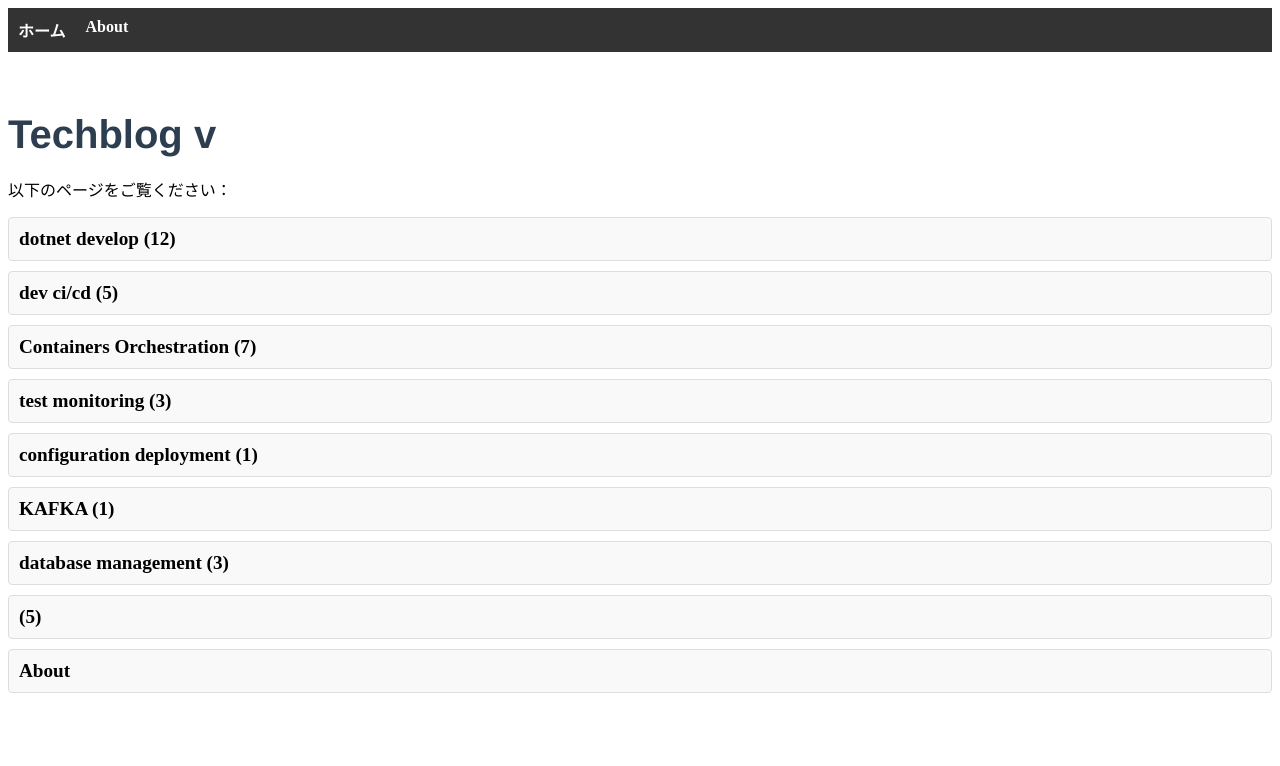
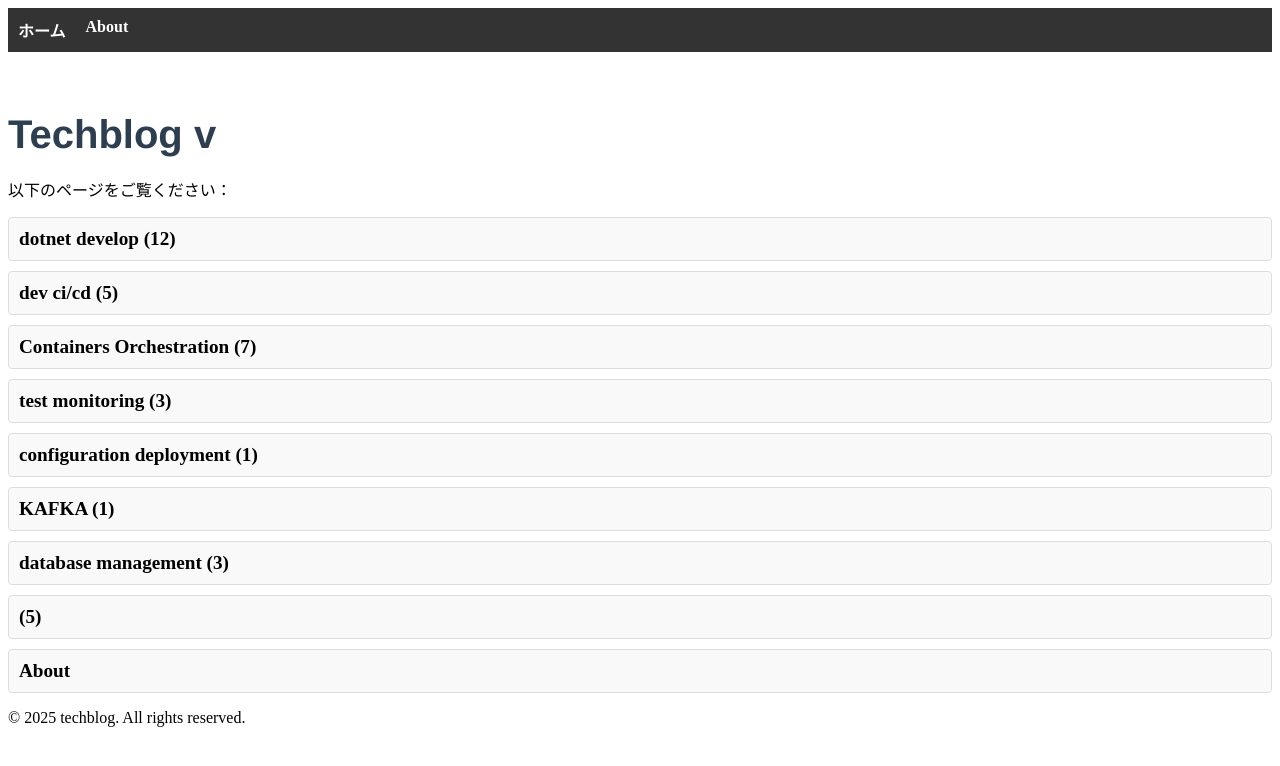
Before and after one commit to sage-mt07/techblog, a Jekyll site: the page built from docs/index.md, in a window 1280 px wide. Shown: the top 766 px of the page. Built offline with Jekyll 4.4.1, drawn with Linux system fonts in a browser that asks for light colours.

Commit message:
Update custom_default.html

```diff
--- a/docs/_layouts/custom_default.html
+++ b/docs/_layouts/custom_default.html
@@ -21,7 +21,14 @@
       <!-- 他のリンクがあればここに追加 -->
     </ul>
   </nav>
-  {{ content }}
+    <main>
+        <section class="article-list">
+            {{ content }}
+        </section>
+    </main>
+    <footer>
+        <p>&copy; {{ site.time | date: "%Y" }} {{ site.title }}. All rights reserved.</p>
+    </footer>
 
 
    <script src="https://cdnjs.cloudflare.com/ajax/libs/prism/1.29.0/prism.min.js"></script>
```
